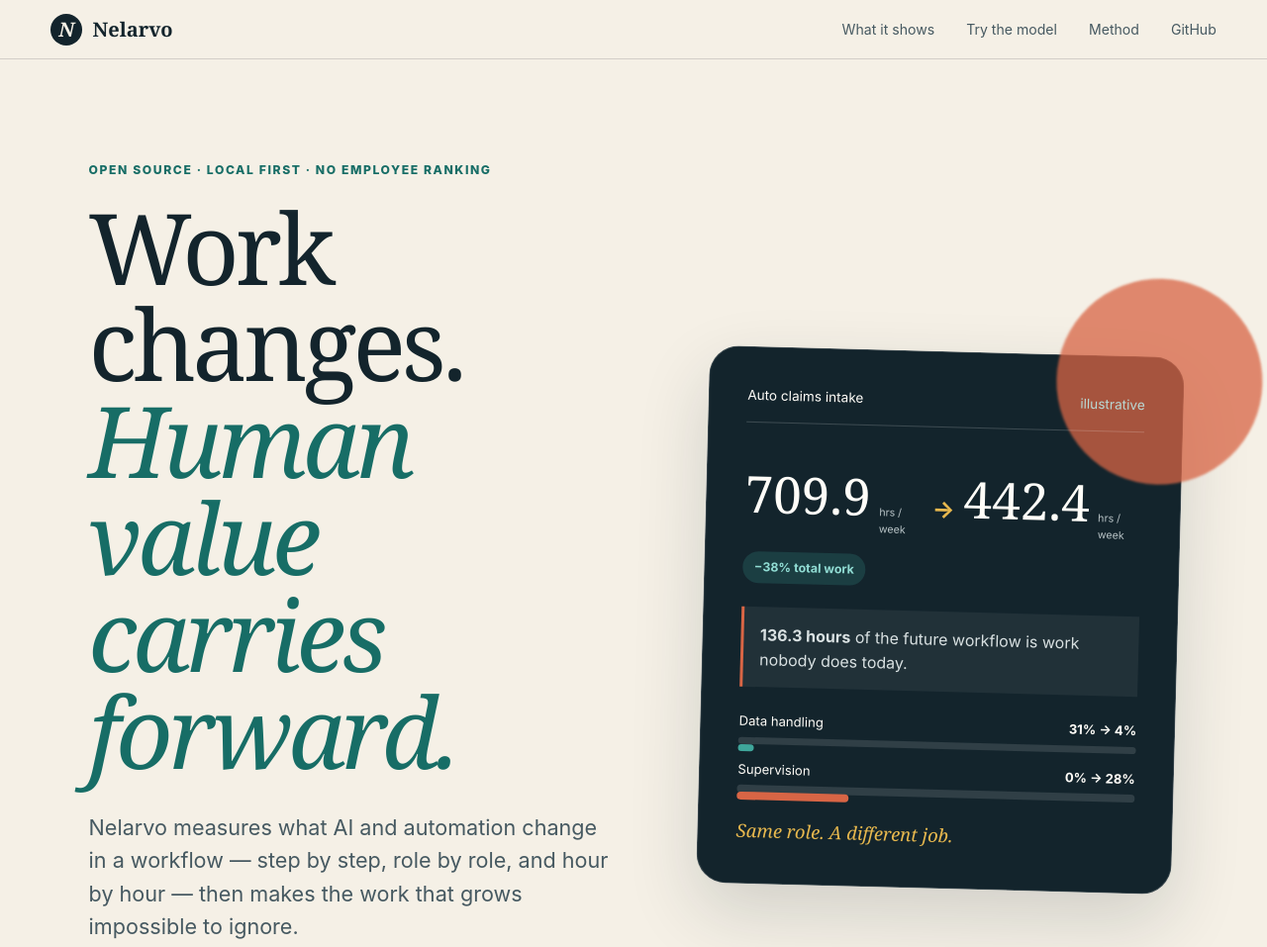
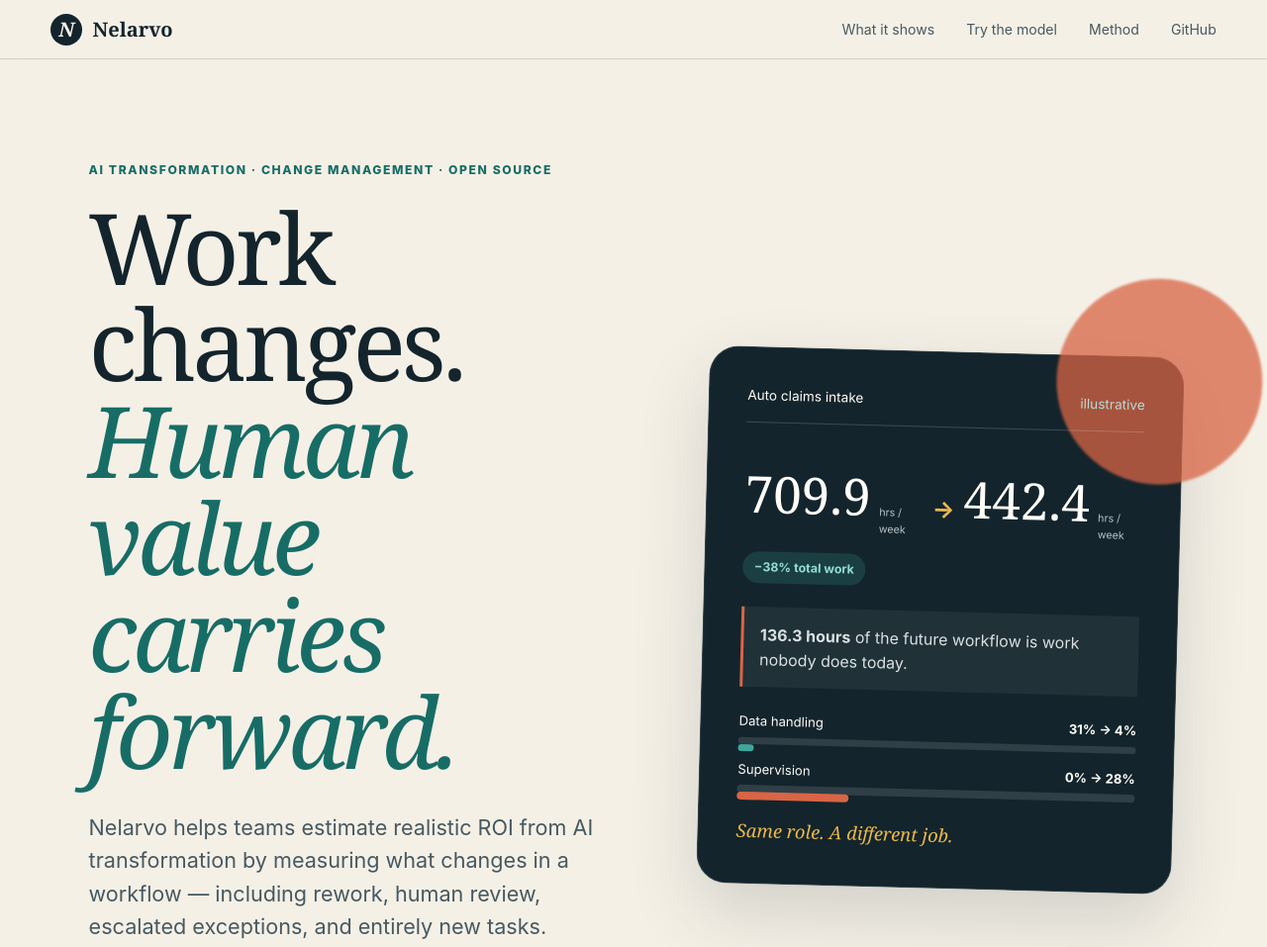
Before and after one commit to mahdimor/nelarvo, a website: page site/index.html in a window 1280 px wide. Shown: the top 957 px of the page at 99% size. Drawn offline with Linux system fonts and the light colour scheme.

Commit message:
Clarify AI transformation and ROI positioning (#4)
Make Nelarvo's change-management purpose and realistic ROI scope immediately clear across the README and public site.

Signed-off-by: Al Mahdi Marhou <mahdi.mrh@gmail.com>

```diff
--- a/site/index.html
+++ b/site/index.html
@@ -3,10 +3,10 @@
 <head>
   <meta charset="utf-8">
   <meta name="viewport" content="width=device-width, initial-scale=1">
-  <meta name="description" content="Nelarvo maps how AI and automation change work, role by role and hour by hour.">
+  <meta name="description" content="Open-source change management for AI transformation: estimate realistic ROI by exposing rework, review, exceptions, and new human tasks.">
   <meta name="theme-color" content="#13242c">
   <meta property="og:title" content="Nelarvo — Work changes. Human value carries forward.">
-  <meta property="og:description" content="An open, local tool for measuring how technology changes work — without ranking people.">
+  <meta property="og:description" content="Estimate realistic AI-transformation ROI by exposing rework, human review, exceptions, and new tasks.">
   <meta property="og:type" content="website">
   <meta property="og:url" content="https://mahdimor.github.io/nelarvo/">
   <meta property="og:image" content="https://mahdimor.github.io/nelarvo/og.png">
@@ -33,9 +33,9 @@
   <main id="main">
     <section class="hero" id="top">
       <div class="hero-copy">
-        <p class="eyebrow">Open source · local first · no employee ranking</p>
+        <p class="eyebrow">AI transformation · change management · open source</p>
         <h1>Work changes.<br><em>Human value carries forward.</em></h1>
-        <p class="hero-lede">Nelarvo measures what AI and automation change in a workflow — step by step, role by role, and hour by hour — then makes the work that grows impossible to ignore.</p>
+        <p class="hero-lede">Nelarvo helps teams estimate realistic ROI from AI transformation by measuring what changes in a workflow — including rework, human review, escalated exceptions, and entirely new tasks.</p>
         <div class="actions">
           <a class="button button-primary" href="#sandbox">Try the live model</a>
           <a class="button button-secondary" href="demo-report.html">Open the full report</a>
```
Also changed, not shown: README.md.
